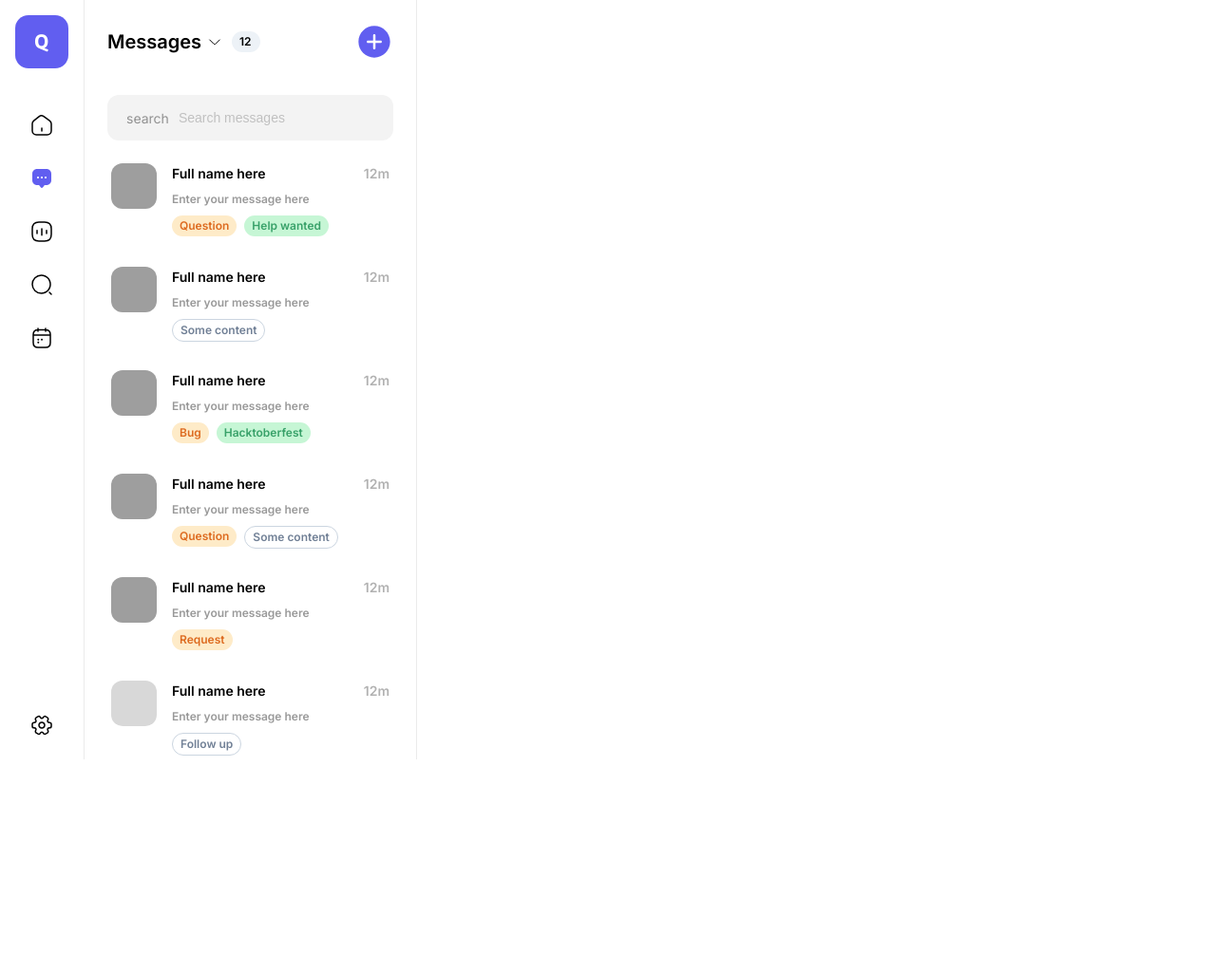
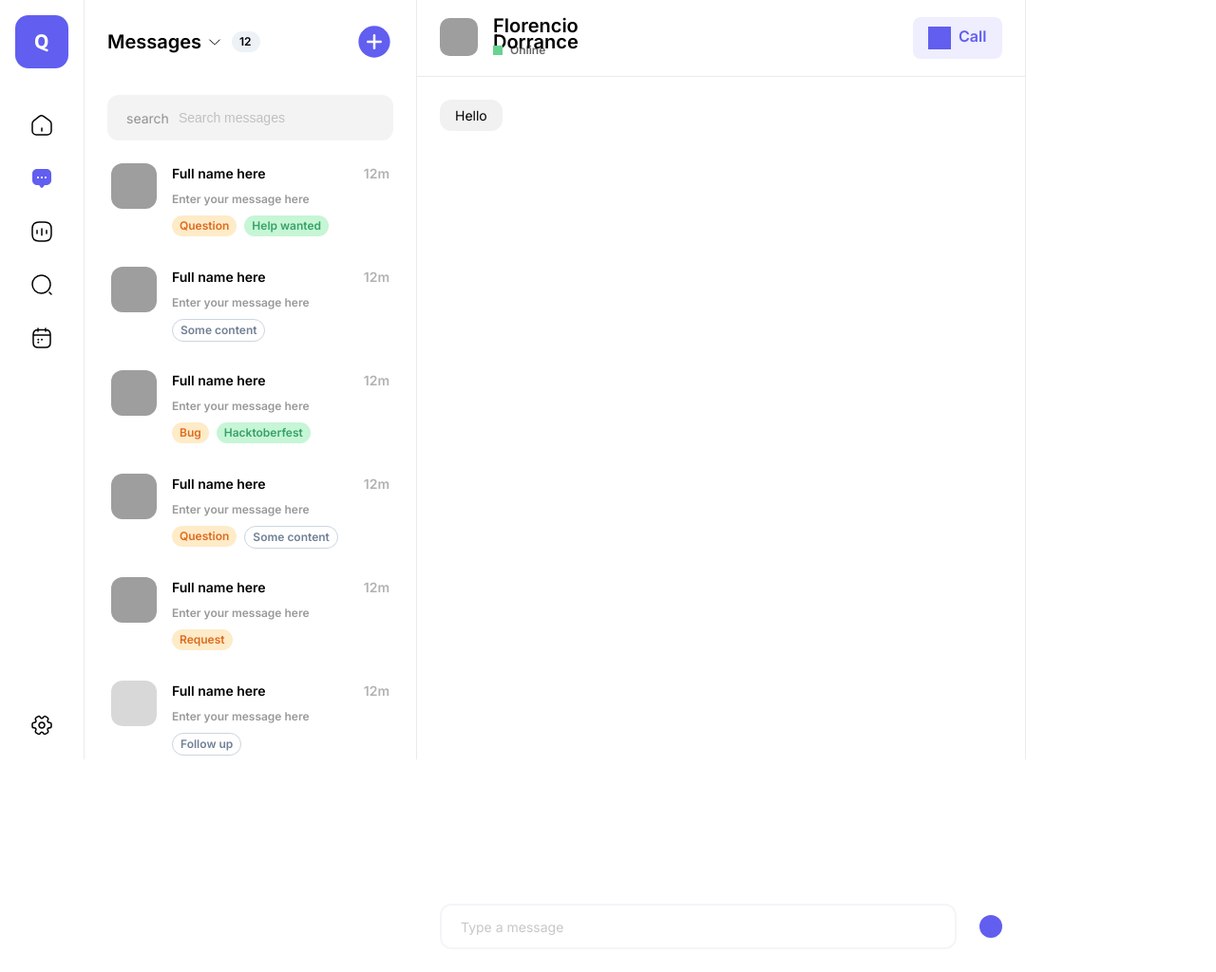
Before and after one commit to TimaRebesh/tsimafei-rebesh-web-task-2024, a React (Create React App) app: page / in a window 1280 px wide. Shown: the whole page at 95% size. Before the commit the page ends 806 px from the top, so only its background shows below. Built offline with nearby package versions, Linux system fonts and the light colour scheme; grey boxes are pictures that could not be loaded.

Commit message:
Conversation Header

```diff
--- a/src/components/chatPanel/ChatPanel.tsx
+++ b/src/components/chatPanel/ChatPanel.tsx
@@ -4,31 +4,33 @@ import { chatPanelStyles, chatInputStyles, chatButtonStyles } from './chatPanel.
 import { MessagesPanel } from '../messagesPanel/MessagePanel';
 import { Divider } from 'ui/divider';
 import { css } from '@emotion/react';
+import { ConversationPanel } from '../conversationPanel/ConversationPanel';
+import { Message } from '@/types/types';
 
 interface ChatPanelProps {
 
 }
 
-interface Message {
-  id: number;
-  text: string;
-}
+
+const messages: Message[] = [
+  {
+    name: 'Tim',
+    text: 'Hello',
+    id: 'b40ce360-1af4-4df0-8b2d-d29b0865f15e',
+    dateAdded: 1573961291493,
+    dateEdited: 1574224441310,
+  },
+  // Add other messages here...
+];
 
 const ChatPanel: React.FC<ChatPanelProps> = () => {
-  const [message, setMessage] = useState('');
-  const [messages, setMessages] = useState<Message[]>([]);
 
-  const handleSendMessage = () => {
-    if (message.trim()) {
-      const newMessage = { id: Date.now(), text: message };
-      setMessages([...messages, newMessage]);
-      setMessage('');
-    }
-  };
 
   return (
     <>
       <MessagesPanel />
+      <Divider vertical />
+      <ConversationPanel messages={messages} />
       <Divider vertical />
       {/* <MessageList messages={messages} />
       <div css={chatInputStyles}>
--- /dev/null
+++ b/src/components/conversationPanel/ConversationHeader.tsx
@@ -0,0 +1,120 @@
+import styled from '@emotion/styled';
+
+const PanelHeaderContainer = styled.div`
+  display: flex;
+  flex-direction: row;
+  justify-content: space-between;
+  align-items: center;
+  padding: 24px;
+  width: 640px;
+  height: 80px;
+`;
+
+const UserContent = styled.div`
+  display: flex;
+  flex-direction: row;
+  align-items: flex-start;
+  padding: 0;
+  gap: 16px;
+  width: 240px;
+  height: 43px;
+`;
+
+const UserAvatar = styled.div`
+  width: 40px;
+  height: 40px;
+  background: url(.png);
+  border-radius: 10px;
+`;
+
+const UserInfo = styled.div`
+  display: flex;
+  flex-direction: column;
+  align-items: flex-start;
+  padding: 0;
+  width: 184px;
+  height: 43px;
+`;
+
+const UserName = styled.div`
+  width: 184px;
+  height: 25px;
+  font-family: 'Inter';
+  font-weight: 600;
+  font-size: 20px;
+  color: #000000;
+`;
+
+const UserStatus = styled.div`
+  display: flex;
+  flex-direction: row;
+  align-items: center;
+  padding: 0;
+  gap: 8px;
+  width: 56px;
+  height: 18px;
+`;
+
+const StatusIndicator = styled.div`
+  width: 10px;
+  height: 10px;
+  background: #68d391;
+`;
+
+const StatusText = styled.div`
+  width: 38px;
+  height: 18px;
+  font-family: 'Inter';
+  font-weight: 600;
+  font-size: 12px;
+  color: #000000;
+  opacity: 0.6;
+`;
+
+const CallButton = styled.div`
+  display: flex;
+  flex-direction: row;
+  align-items: center;
+  padding: 10px 16px;
+  gap: 8px;
+  width: 94px;
+  height: 44px;
+  background: rgba(97, 94, 240, 0.1);
+  border-radius: 8px;
+`;
+
+const CallIcon = styled.div`
+  width: 24px;
+  height: 24px;
+  background: #615ef0;
+`;
+
+const CallText = styled.div`
+  width: 30px;
+  height: 20px;
+  font-family: 'Inter';
+  font-weight: 600;
+  font-size: 16px;
+  color: #615ef0;
+`;
+
+export const ConversationHeader = () => {
+  return (
+    <PanelHeaderContainer>
+      <UserContent>
+        <UserAvatar />
+        <UserInfo>
+          <UserName>Florencio Dorrance</UserName>
+          <UserStatus>
+            <StatusIndicator />
+            <StatusText>Online</StatusText>
+          </UserStatus>
+        </UserInfo>
+      </UserContent>
+      <CallButton>
+        <CallIcon />
+        <CallText>Call</CallText>
+      </CallButton>
+    </PanelHeaderContainer>
+  );
+};
--- /dev/null
+++ b/src/components/conversationPanel/ConversationPanel.tsx
@@ -0,0 +1,123 @@
+import { Message } from "types/types";
+import styled from '@emotion/styled';
+import { ConversationHeader } from './ConversationHeader';
+
+export interface ConversationProps {
+  messages: Message[];
+}
+
+const PanelContainer = styled.div`
+  display: flex;
+  flex-direction: column;
+  justify-content: space-between;
+  align-items: flex-start;
+  padding: 0;
+  width: 640px;
+  height: 1024px;
+  background: #ffffff;
+`;
+
+const TopContent = styled.div`
+  display: flex;
+  flex-direction: column;
+  align-items: flex-start;
+  padding: 0;
+  width: 640px;
+  height: 774px;
+`;
+
+const Divider = styled.div`
+  width: 640px;
+  height: 1px;
+  background: #000000;
+  opacity: 0.08;
+`;
+
+const MessageList = styled.div`
+  display: flex;
+  flex-direction: column;
+  align-items: flex-start;
+  padding: 24px;
+  gap: 32px;
+  width: 640px;
+  height: 693px;
+`;
+
+const MessageItem = styled.div`
+  display: flex;
+  flex-direction: row;
+  align-items: flex-start;
+  padding: 8px 16px;
+  gap: 10px;
+  background: #f1f1f1;
+  border-radius: 12px;
+  width: fit-content;
+`;
+
+const MessageText = styled.div`
+  font-family: 'Inter';
+  font-weight: 400;
+  font-size: 14px;
+  color: #000000;
+`;
+
+const MessageBox = styled.div`
+  display: flex;
+  flex-direction: row;
+  align-items: center;
+  padding: 24px;
+  gap: 24px;
+  width: 640px;
+  height: 96px;
+`;
+
+const MessageInput = styled.input`
+  box-sizing: border-box;
+  display: flex;
+  flex-direction: row;
+  justify-content: space-between;
+  align-items: center;
+  padding: 10px 20px;
+  gap: 10px;
+  width: 544px;
+  height: 48px;
+  background: #ffffff;
+  border: 2px solid #e2e8f0;
+  border-radius: 12px;
+  font-family: 'Inter';
+  font-weight: 400;
+  font-size: 14px;
+  color: #000000;
+  opacity: 0.4;
+`;
+
+const SendMessageButton = styled.button`
+  width: 24px;
+  height: 24px;
+  background: #615ef0;
+  border: none;
+  border-radius: 50%;
+  cursor: pointer;
+`;
+
+export const ConversationPanel: React.FC<ConversationProps> = ({ messages }) => {
+  return (
+    <PanelContainer>
+      <TopContent>
+        <ConversationHeader />
+        <Divider />
+        <MessageList>
+          {messages.map((message) => (
+            <MessageItem key={message.id}>
+              <MessageText>{message.text}</MessageText>
+            </MessageItem>
+          ))}
+        </MessageList>
+      </TopContent>
+      <MessageBox>
+        <MessageInput placeholder="Type a message" />
+        <SendMessageButton />
+      </MessageBox>
+    </PanelContainer>
+  );
+};
```
Also changed, not shown: src/types/types.ts (+6 -8 lines).
